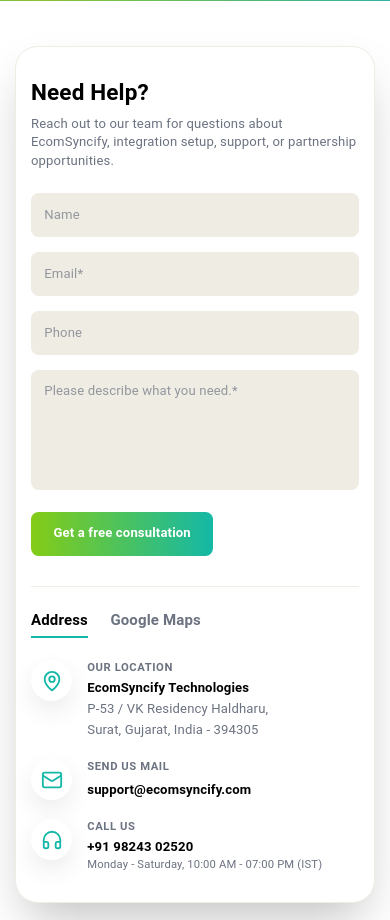
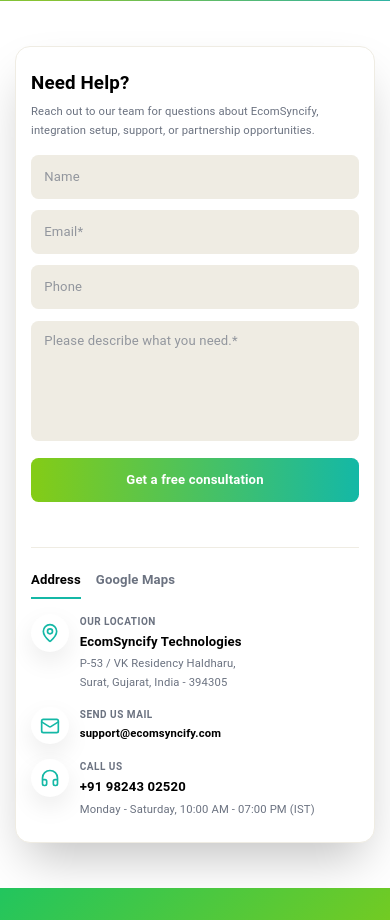
Before and after one commit to akhileshverma92/ecomsyncify-web, a React (Vite) app in the folder ecomsyncify-app/: page /contact in a window 390 px wide. Shown: the part 305-1225 px from the top of the page. Built offline with nearby package versions, Linux system fonts and the light colour scheme; grey boxes are pictures that could not be loaded.

Commit message:
Update Contact.tsx

```diff
--- a/ecomsyncify-app/src/pages/Contact/Contact.tsx
+++ b/ecomsyncify-app/src/pages/Contact/Contact.tsx
@@ -112,7 +112,7 @@ export default function Contact() {
       <section className="py-12 sm:py-16 md:py-20 px-4 sm:px-6 lg:px-8" style={{ backgroundColor: themeColors.white }}>
         <div className="max-w-6xl mx-auto">
           <div
-            className={`rounded-3xl border border-gray-100 shadow-2xl bg-white px-4 sm:px-6 md:px-10 py-8 sm:py-10 md:py-12 transition-all duration-1000 ${isVisible['contact-main'] ? 'opacity-100 translate-y-0' : 'opacity-0 translate-y-10'
+            className={`rounded-2xl sm:rounded-3xl border border-gray-100 shadow-2xl bg-white px-4 sm:px-5 md:px-8 lg:px-10 py-6 sm:py-8 md:py-10 lg:py-12 transition-all duration-1000 ${isVisible['contact-main'] ? 'opacity-100 translate-y-0' : 'opacity-0 translate-y-10'
               }`}
             ref={(el) => {
               if (el) {
@@ -124,24 +124,24 @@ export default function Contact() {
               borderColor: themeColors.grayLight,
             }}
           >
-            <div className="grid md:grid-cols-2 gap-8 lg:gap-12 items-start">
+            <div className="grid md:grid-cols-2 gap-6 sm:gap-8 lg:gap-12 items-start">
               {/* Left Column - Form (Need Help?) */}
-              <div>
+              <div className="w-full">
                 <h2
-                  className="text-2xl sm:text-3xl font-bold mb-2"
+                  className="text-xl sm:text-2xl md:text-3xl font-bold mb-2 sm:mb-3"
                   style={{ color: themeColors.black }}
                 >
                   Need Help?
                 </h2>
                 <p
-                  className="text-sm sm:text-base mb-6"
+                  className="text-xs sm:text-sm md:text-base mb-4 sm:mb-6 leading-relaxed"
                   style={{ color: themeColors.gray }}
                 >
                   Reach out to our team for questions about EcomSyncify, integration setup, support, or partnership opportunities.
                 </p>
 
-                <form className="space-y-4 sm:space-y-5">
-                  <div className="grid grid-cols-1 sm:grid-cols-2 gap-4 sm:gap-5">
+                <form className="space-y-3 sm:space-y-4 md:space-y-5">
+                  <div className="grid grid-cols-1 sm:grid-cols-2 gap-3 sm:gap-4 md:gap-5">
                     <input
                       type="text"
                       placeholder="Name"
@@ -224,7 +224,7 @@ export default function Contact() {
                   />
                   <button
                     type="submit"
-                    className="inline-flex items-center justify-center px-6 sm:px-8 py-3 sm:py-3.5 rounded-lg text-sm sm:text-base font-semibold transition-all duration-300 hover:scale-105 hover:shadow-lg active:scale-95 touch-manipulation"
+                    className="inline-flex items-center justify-center w-full sm:w-auto px-6 sm:px-8 py-3 sm:py-3.5 rounded-lg text-sm sm:text-base font-semibold transition-all duration-300 hover:scale-105 hover:shadow-lg active:scale-95 touch-manipulation"
                     style={{
                       background: `linear-gradient(90deg, ${themeColors.limeGreen} 0%, ${themeColors.teal} 100%)`,
                       color: themeColors.white,
@@ -237,16 +237,17 @@ export default function Contact() {
               </div>
 
               {/* Right Column - Address / Contact Info with Address / Google Maps toggle */}
-              <div className="border-t md:border-t-0 md:border-l pt-6 md:pt-0 md:pl-8 lg:pl-10" style={{ borderColor: themeColors.grayLight }}>
+              <div className="border-t md:border-t-0 md:border-l pt-6 sm:pt-8 md:pt-0 md:pl-6 lg:pl-8 xl:pl-10 mt-6 md:mt-0" style={{ borderColor: themeColors.grayLight }}>
                 {/* Tabs header (Address / Google Maps toggle) */}
-                <div className="flex items-center gap-6 mb-6">
+                <div className="flex items-center gap-4 sm:gap-6 mb-4 sm:mb-6 overflow-x-auto">
                   <button
                     type="button"
                     onClick={() => setActiveContactTab('address')}
-                    className="text-base sm:text-lg font-semibold pb-1 border-b-2 transition-colors"
+                    className="text-sm sm:text-base md:text-lg font-semibold pb-2 border-b-2 transition-colors whitespace-nowrap flex-shrink-0"
                     style={{
                       color: activeContactTab === 'address' ? themeColors.black : themeColors.gray,
                       borderBottomColor: activeContactTab === 'address' ? themeColors.teal : 'transparent',
+                      borderBottomWidth: '2px',
                     }}
                   >
                     Address
@@ -254,10 +255,11 @@ export default function Contact() {
                   <button
                     type="button"
                     onClick={() => setActiveContactTab('map')}
-                    className="text-base sm:text-lg font-semibold pb-1 border-b-2 transition-colors"
+                    className="text-sm sm:text-base md:text-lg font-semibold pb-2 border-b-2 transition-colors whitespace-nowrap flex-shrink-0"
                     style={{
                       color: activeContactTab === 'map' ? themeColors.black : themeColors.gray,
                       borderBottomColor: activeContactTab === 'map' ? themeColors.teal : 'transparent',
+                      borderBottomWidth: '2px',
                     }}
                   >
                     Google Maps
@@ -265,33 +267,33 @@ export default function Contact() {
                 </div>
 
                 {activeContactTab === 'address' ? (
-                  <div className="space-y-5 sm:space-y-6">
+                  <div className="space-y-4 sm:space-y-5 md:space-y-6">
                     {/* Location */}
-                    <div className="flex items-start gap-4">
+                    <div className="flex items-start gap-3 sm:gap-4">
                       <div
-                        className="w-11 h-11 sm:w-12 sm:h-12 rounded-full flex items-center justify-center shadow-md"
+                        className="w-10 h-10 sm:w-11 sm:h-11 md:w-12 md:h-12 rounded-full flex items-center justify-center shadow-md flex-shrink-0"
                         style={{
                           backgroundColor: themeColors.white,
                           boxShadow: '0 10px 25px rgba(0,0,0,0.08)',
                         }}
                       >
-                        <MapPin size={22} style={{ color: themeColors.teal }} />
+                        <MapPin size={20} className="sm:w-5 sm:h-5 md:w-6 md:h-6" style={{ color: themeColors.teal }} />
                       </div>
-                      <div>
+                      <div className="flex-1 min-w-0">
                         <p
-                          className="text-xs uppercase tracking-wider font-semibold mb-1"
+                          className="text-[10px] sm:text-xs uppercase tracking-wider font-semibold mb-1 sm:mb-1.5"
                           style={{ color: themeColors.gray }}
                         >
                           Our Location
                         </p>
                         <p
-                          className="text-sm sm:text-base font-semibold"
+                          className="text-sm sm:text-base md:text-lg font-semibold mb-1"
                           style={{ color: themeColors.black }}
                         >
                           EcomSyncify Technologies
                         </p>
                         <p
-                          className="text-sm leading-relaxed"
+                          className="text-xs sm:text-sm md:text-base leading-relaxed break-words"
                           style={{ color: themeColors.gray }}
                         >
                           P-53 / VK Residency Haldharu,<br />
@@ -301,26 +303,26 @@ export default function Contact() {
                     </div>
 
                     {/* Email */}
-                    <div className="flex items-start gap-4">
+                    <div className="flex items-start gap-3 sm:gap-4">
                       <div
-                        className="w-11 h-11 sm:w-12 sm:h-12 rounded-full flex items-center justify-center shadow-md"
+                        className="w-10 h-10 sm:w-11 sm:h-11 md:w-12 md:h-12 rounded-full flex items-center justify-center shadow-md flex-shrink-0"
                         style={{
                           backgroundColor: themeColors.white,
                           boxShadow: '0 10px 25px rgba(0,0,0,0.08)',
                         }}
                       >
-                        <Mail size={22} style={{ color: themeColors.teal }} />
+                        <Mail size={20} className="sm:w-5 sm:h-5 md:w-6 md:h-6" style={{ color: themeColors.teal }} />
                       </div>
-                      <div>
+                      <div className="flex-1 min-w-0">
                         <p
-                          className="text-xs uppercase tracking-wider font-semibold mb-1"
+                          className="text-[10px] sm:text-xs uppercase tracking-wider font-semibold mb-1 sm:mb-1.5"
                           style={{ color: themeColors.gray }}
                         >
                           Send Us Mail
                         </p>
                         <a
                           href="mailto:support@ecomsyncify.com"
-                          className="text-sm sm:text-base font-semibold hover:underline break-all"
+                          className="text-xs sm:text-sm md:text-base font-semibold hover:underline break-all block"
                           style={{ color: themeColors.black }}
                         >
                           support@ecomsyncify.com
@@ -329,31 +331,31 @@ export default function Contact() {
                     </div>
 
                     {/* Call */}
-                    <div className="flex items-start gap-4">
+                    <div className="flex items-start gap-3 sm:gap-4">
                       <div
-                        className="w-11 h-11 sm:w-12 sm:h-12 rounded-full flex items-center justify-center shadow-md"
+                        className="w-10 h-10 sm:w-11 sm:h-11 md:w-12 md:h-12 rounded-full flex items-center justify-center shadow-md flex-shrink-0"
                         style={{
                           backgroundColor: themeColors.white,
                           boxShadow: '0 10px 25px rgba(0,0,0,0.08)',
                         }}
                       >
-                        <HeadphonesIcon size={22} style={{ color: themeColors.teal }} />
+                        <HeadphonesIcon size={20} className="sm:w-5 sm:h-5 md:w-6 md:h-6" style={{ color: themeColors.teal }} />
                       </div>
-                      <div>
+                      <div className="flex-1 min-w-0">
                         <p
-                          className="text-xs uppercase tracking-wider font-semibold mb-1"
+                          className="text-[10px] sm:text-xs uppercase tracking-wider font-semibold mb-1 sm:mb-1.5"
                           style={{ color: themeColors.gray }}
                         >
                           Call Us
                         </p>
                         <p
-                          className="text-sm sm:text-base font-semibold"
+                          className="text-sm sm:text-base md:text-lg font-semibold mb-1"
                           style={{ color: themeColors.black }}
                         >
                           +91 98243 02520
                         </p>
                         <p
-                          className="text-xs sm:text-sm"
+                          className="text-xs sm:text-sm md:text-base leading-relaxed"
                           style={{ color: themeColors.gray }}
                         >
                           Monday - Saturday, 10:00 AM - 07:00 PM (IST)
@@ -362,26 +364,29 @@ export default function Contact() {
                     </div>
                   </div>
                 ) : (
-                  <div className="space-y-4">
+                  <div className="space-y-3 sm:space-y-4">
                     <div
-                      className="rounded-2xl overflow-hidden shadow-lg h-64 sm:h-72 md:h-80"
+                      className="rounded-xl sm:rounded-2xl overflow-hidden shadow-lg w-full"
                       style={{
                         boxShadow: '0 20px 60px rgba(0,0,0,0.15)',
+                        height: '250px',
+                        minHeight: '250px',
                       }}
                     >
                       <iframe
                         src="https://www.google.com/maps?q=26.9767297,80.9175052&hl=es;z=16&output=embed"
-                        width="600"
-                        height="450"
-                        style={{border:0}}
+                        width="100%"
+                        height="100%"
+                        style={{border:0, display: 'block'}}
                         allowFullScreen={true}
                         loading="lazy"
-                        referrerPolicy="no-referrer-when-downgrade">
+                        referrerPolicy="no-referrer-when-downgrade"
+                        className="w-full h-full"
+                      >
                       </iframe>
-
                     </div>
                     <p
-                      className="text-xs sm:text-sm"
+                      className="text-xs sm:text-sm leading-relaxed"
                       style={{ color: themeColors.gray }}
                     >
                       Can't see the map?{" "}
@@ -389,7 +394,7 @@ export default function Contact() {
                         href="https://maps.app.goo.gl/KHiq2stw7kF2STpV9"
                         target="_blank"
                         rel="noopener noreferrer"
-                        className="font-semibold hover:underline"
+                        className="font-semibold hover:underline break-all"
                         style={{ color: themeColors.teal }}
                       >
                         Open in Google Maps
```
